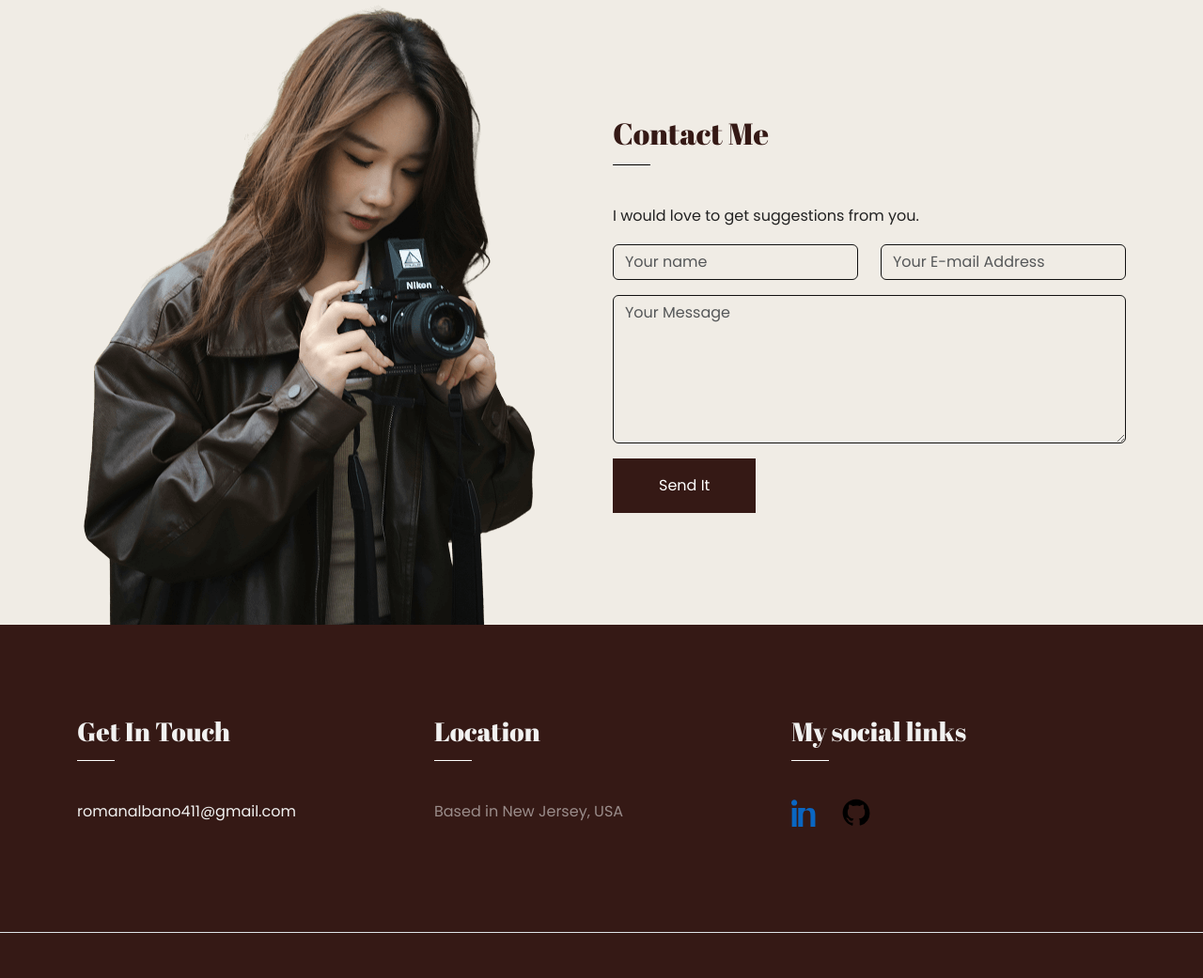
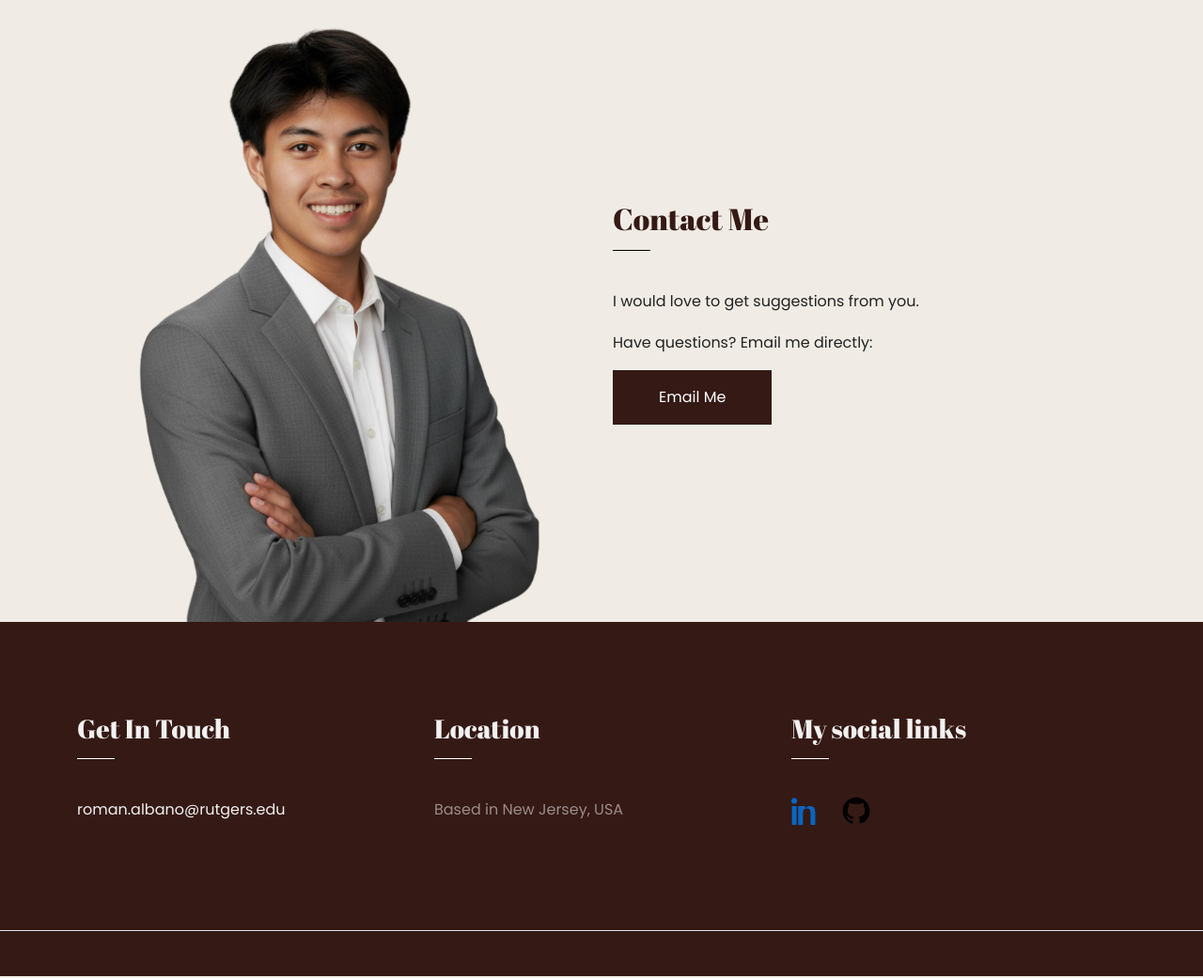
Before and after one commit to RomanAlbano/RomanAlbano.github.io, a plain HTML site: page index.html in a window 1280 px wide. Shown: the part 3385-4426 px from the top of the page at 94% size. Drawn offline with nearby package versions, Linux system fonts and the light colour scheme.

Commit message:
Added Second Picture and Completed Contact Me Section

```diff
--- a/index.html
+++ b/index.html
@@ -647,7 +647,7 @@
 		<div class="container" data-aos="fade-up">
 			<div class="row align-items-center">
 				<div class="col-md-6">
-					<img src="images/contactimg.png" alt="contact" class="img-fluid">
+					<img src="images/2nd Picture.png" alt="contact" class="img-fluid">
 				</div>
 				<div class="col-md-6 detail-content py-5 py-lg-0">
 					<div class="text-content">
@@ -656,8 +656,12 @@
 						</div><!--section-header-->
 
 						<p>I would love to get suggestions from you.</p>
+						<div class="contact-info">
+  <p>Have questions? Email me directly:</p>
+  <a href="mailto:roman.albano@rutgers.edu" class="btn btn-primary px-5 py-3">Email Me</a>
+</div>
 
-						<form id="form" class="form-group" action="contact_form.php" method="post">
+						<!-- <form id="form" class="form-group" action="contact_form.php" method="post">
 							<div class="text-input row">
 								<div class="col-md-6 mb-3">
 									<input type="text" name="name"
@@ -674,11 +678,11 @@
 										class="form-control bg-transparent border border-black shadow-none" rows="6"
 										required></textarea>
 								</div>
-							</div><!--text-input-->
+							</div>
 							<div class="btn-left">
 								<button type="submit" class="btn btn-primary px-5 py-3">Send It</button>
 							</div>
-						</form>
+						</form> -->
 					</div><!--text-content-->
 				</div>
 			</div>
@@ -691,7 +695,7 @@
 				<div class="footer-menu col-md-4">
 					<h3 class="widget-title section-title-light">Get In Touch</h3>
 					<ul class="list-unstyled">
-						<li><a href="mailto:romanalbano411@gmail.com">romanalbano411@gmail.com</a></li>
+						<li><a href="mailto:romanalbano411@gmail.com">roman.albano@rutgers.edu</a></li>
 						<li></li>
 					</ul>
 				</div>
@@ -712,7 +716,7 @@
 
 						</li>
 						<li>
-							<a href="#"> <svg class="" width="30" height="30" fill="black">
+							<a href="https://github.com/RomanAlbano"> <svg class="" width="30" height="30" fill="black">
 									<use xlink:href="#github"></use>
 								</svg>
 							</a>
```
Also changed, not shown: images/2nd Picture.png (added).
